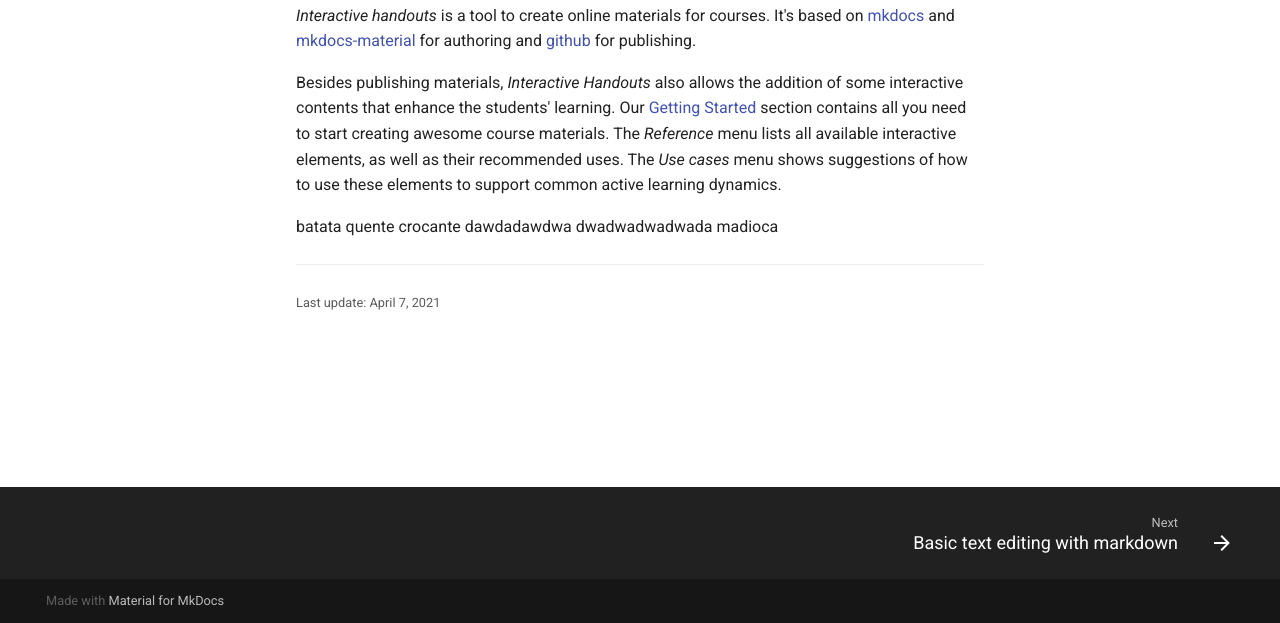
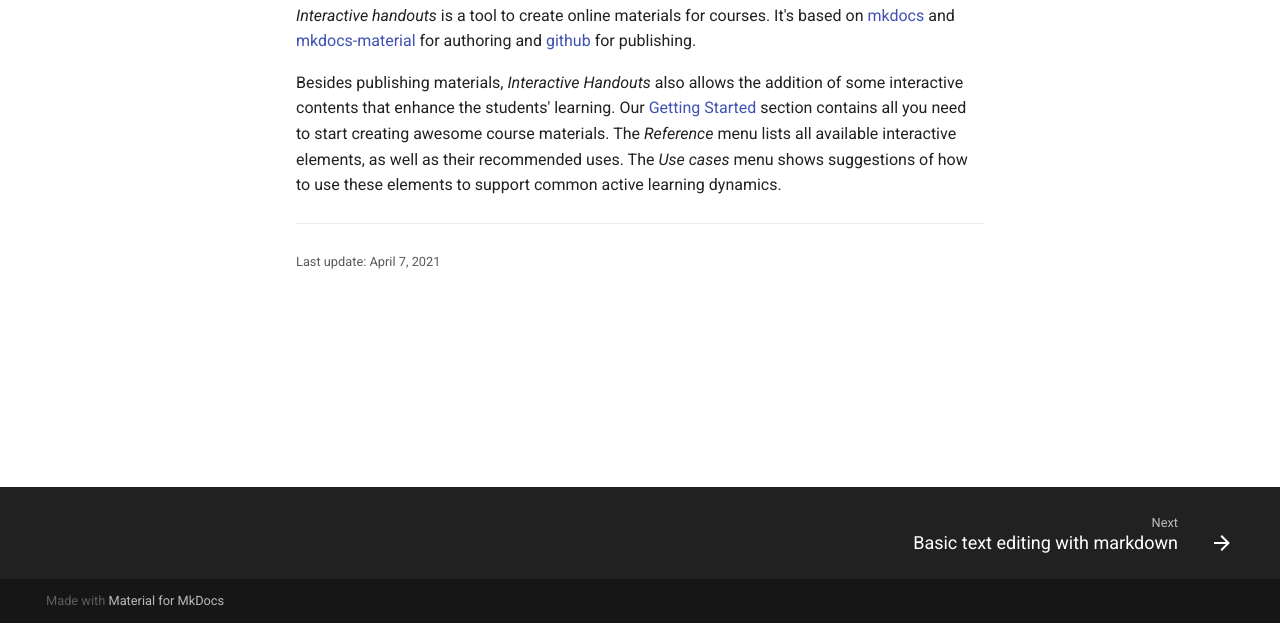
Before and after one commit to rafaelcorsi/active-handout-teste, a plain HTML site: page docs/index.html in a window 1280 px wide. Shown: the part 177-800 px from the top of the page. Drawn offline with Linux system fonts and the light colour scheme; no server answers; a script that the page names is missing.

Commit message:
testando

```diff
--- a/docs/index.html
+++ b/docs/index.html
@@ -323,10 +323,6 @@
                 <h1 id="welcome-to-interactive-handout">Welcome to Interactive Handout</h1>
 <p><em>Interactive handouts</em> is a tool to create online materials for courses. It's based on <a href="https://mkdocs.org">mkdocs</a> and <a href="https://squidfunk.github.io/mkdocs-material/">mkdocs-material</a> for authoring and <a href="https://github.com">github</a> for publishing. </p>
 <p>Besides publishing materials, <em>Interactive Handouts</em> also allows the  addition of some interactive contents that enhance the students' learning. Our <a href="getting-started/">Getting Started</a> section contains all you need to start creating awesome course materials. The <em>Reference</em> menu lists all available interactive elements, as well as their recommended uses. The <em>Use cases</em> menu shows suggestions of how to use these elements to support common active learning dynamics.</p>
-<p>batata quente crocante
-dawdadawdwa
-dwadwadwadwada
-madioca</p>
 
 
 
```
Also changed, not shown: 1 other file.
